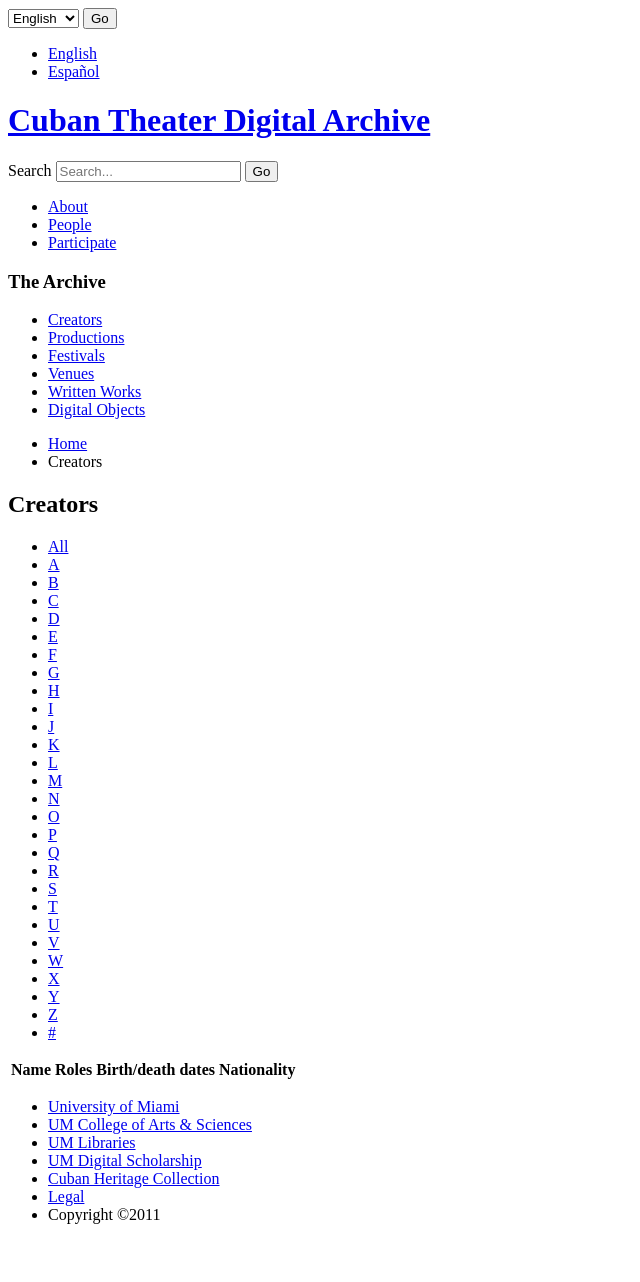
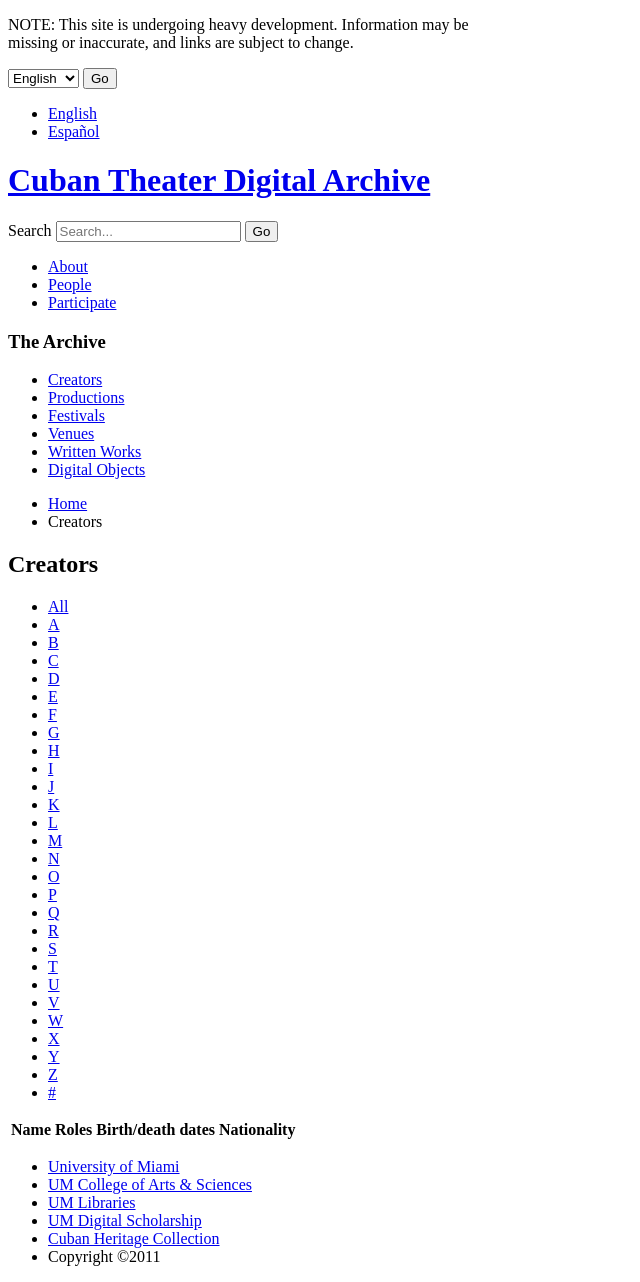
Before and after one commit to umdsp/romeu, a Django app: template templates/archive/creators_list.html in a window 1280 px wide. Shown: the whole page, without its empty margins (0-640 px from the left). Before the commit the page ends 1224 px from the top, so only its background shows below. Run offline with Django 3.2, Linux system fonts and the light colour scheme; the template is opened without the code that fills it, so the values that code supplies are empty; parts of the project's set-up code (start-up, migrations or seed data) failed here and were passed over; some libraries are stand-ins or nearby versions.

Commit message:
Add note about work in progress, and remove 'Legal' link

```diff
--- a/templates/base.html
+++ b/templates/base.html
@@ -20,6 +20,8 @@
 </head>
 <body class="{{ LANGUAGE_CODE }} {% block body_class %}{% endblock %}">
     <div id="wrapper">
+      <p id="worknotice">NOTE: This site is undergoing heavy development. Information may be<br />
+        missing or inaccurate, and links are subject to change.</p>
       <div id="langselect">
             <form action="/i18n/setlang/" method="post">
                 {% csrf_token %}
@@ -75,8 +77,9 @@
                     <li><a href="http://www.library.miami.edu">{% trans "UM Libraries" %}</a></li>
                     <li><a href="http://www.library.miami.edu/services/digitalprograms">{% trans "UM Digital Scholarship" %}</a></li>
                     <li><a href="http://www.library.miami.edu/chc">{% trans "Cuban Heritage Collection" %}</a></li>
-                    <li><a href="#">{% trans "Legal" %}</a></li>
                     <li>{% trans "Copyright" %} &copy;2011</li>
+                </ul>
+            </nav>
         </footer>
 
         <script src="https://ajax.googleapis.com/ajax/libs/jquery/1.6.1/jquery.min.js"></script>
```
